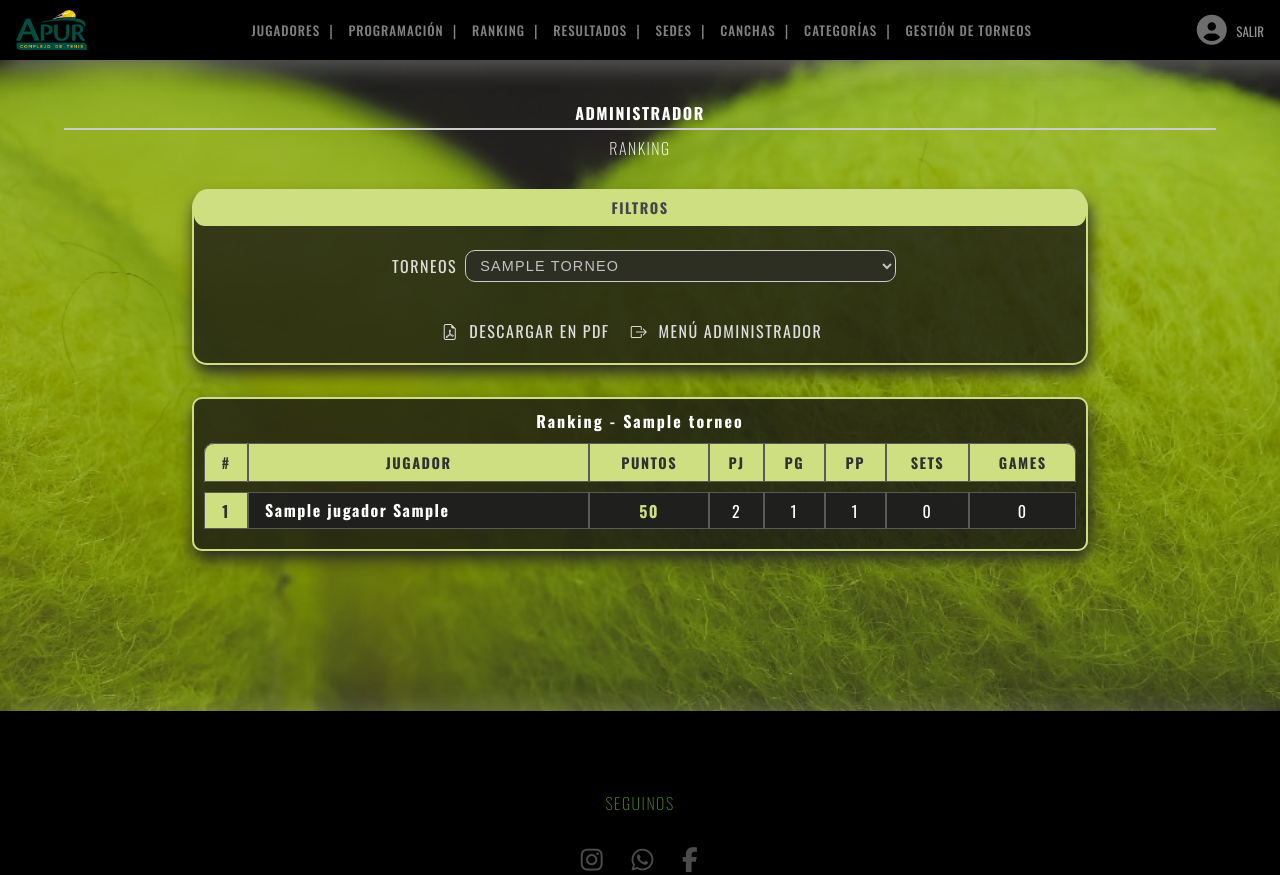
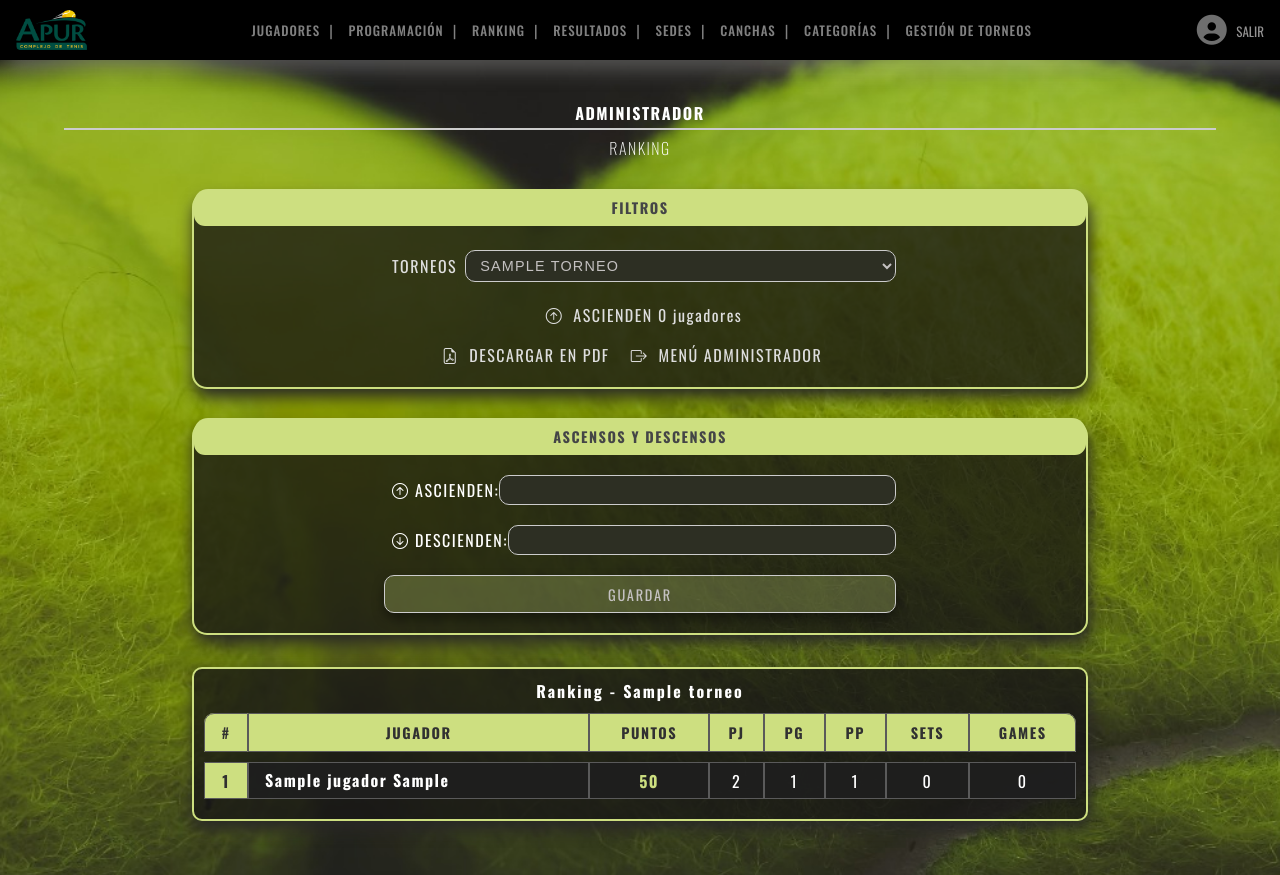
Before and after one commit to CAROLLFLORES/torneos_ranking_tenis, a Django app: page /torneo/1/ranking/ in a window 1280 px wide. Shown: the top 875 px of the page. Run offline with Django 5.2, Linux system fonts and the light colour scheme; a user stored in the database is signed in; tables that the repository leaves empty hold one stand-in row (values such as "Sample post"); some libraries are stand-ins or nearby versions.

Commit message:
agregado de cantidad de jugadores que ascienden y descienden

```diff
--- a/AppDjango/AppDjango/urls.py
+++ b/AppDjango/AppDjango/urls.py
@@ -139,5 +139,7 @@ urlpatterns = [
     path("manifest.json", manifest, name="manifest"),
     path("service-worker.js", service_worker, name="service_worker"),
 
+    path('ranking/<int:torneo_id>/ascensos/',  ranking_views.actualizar_ascensos,  name='actualizar_ascensos'),
+    path('ranking/<int:torneo_id>/descensos/', ranking_views.actualizar_descensos, name='actualizar_descensos'),
 
 ]
--- a/AppDjango/ranking/views.py
+++ b/AppDjango/ranking/views.py
@@ -14,6 +14,46 @@ from django.views.decorators.csrf import csrf_exempt
 import json
 from django.contrib import messages
 from django.http import HttpResponseBadRequest
+from django.shortcuts import render, get_object_or_404, redirect
+from django.contrib.admin.views.decorators import staff_member_required
+from django.contrib import messages
+from .models import Torneo
+
+# ---- Helpers simples para ascensos/descensos por torneo (archivo JSON) ----
+import os, json
+from django.conf import settings
+
+FILE_PATH = os.path.join(settings.BASE_DIR, 'ascensos_descensos.json')
+
+def _read_movs():
+    if not os.path.exists(FILE_PATH):
+        return {"ascensos": {}, "descensos": {}}
+    with open(FILE_PATH, 'r', encoding='utf-8') as f:
+        return json.load(f)
+
+def _write_movs(data):
+    with open(FILE_PATH, 'w', encoding='utf-8') as f:
+        json.dump(data, f, indent=2, ensure_ascii=False)
+
+def get_ascensos(torneo_id, default=0):
+    data = _read_movs()
+    return int(data.get("ascensos", {}).get(str(torneo_id), default))
+
+def set_ascensos(torneo_id, value):
+    data = _read_movs()
+    data.setdefault("ascensos", {})[str(torneo_id)] = int(value)
+    _write_movs(data)
+
+def get_descensos(torneo_id, default=0):
+    data = _read_movs()
+    return int(data.get("descensos", {}).get(str(torneo_id), default))
+
+def set_descensos(torneo_id, value):
+    data = _read_movs()
+    data.setdefault("descensos", {})[str(torneo_id)] = int(value)
+    _write_movs(data)
+# ---------------------------------------------------------------------------
+
 
 
 def contar_sets_ganados(set1_a, set1_b, set2_a, set2_b, set3_a, set3_b):
@@ -45,15 +85,36 @@ def ver_ranking(request, torneo_id):
     else:
         torneo_actual = get_object_or_404(Torneo, id=torneo_id)
 
+    # Valores (sin tocar BD)
+    ascensos_val  = get_ascensos(torneo_actual.id, default=0) if torneo_actual else 0
+    descensos_val = get_descensos(torneo_actual.id, default=0) if torneo_actual else 0
+
     ranking = calcular_ranking(torneo_actual.id, request.user) if torneo_actual else []
+    torneos = Torneo.objects.all().order_by("nombre")
 
-    torneos = Torneo.objects.all().order_by("nombre")
+    # 🔽 NUEVO: torneos destino con el mismo estilo (tipo_juego + tipo)
+    torneos_destino = Torneo.objects.none()
+    if torneo_actual:
+        torneos_destino = (
+            Torneo.objects
+            .filter(
+                tipo_juego=torneo_actual.tipo_juego,  # Single/Doble/Mixto
+                tipo=torneo_actual.tipo               # M / F / Mixto
+            )
+            .exclude(id=torneo_actual.id)
+            .order_by('nombre')
+        )
 
     return render(request, "ranking.html", {
         "torneo_actual": torneo_actual,
         "ranking": ranking,
-        "torneos": torneos
+        "torneos": torneos,
+        "ascensos_val": ascensos_val,
+        "descensos_val": descensos_val,
+        "torneos_destino": torneos_destino,   # 🔥 pásalo al template
+
     })
+
 
 def calcular_ranking(torneo_id, user=None):
     torneo = get_object_or_404(Torneo, id=torneo_id)
@@ -980,3 +1041,31 @@ def revertir_ranking_doble(resultado):
     ranking_perdedor.games -= (games_eq2 - games_eq1)
     ranking_perdedor.puntaje_total_categoria += 50
     ranking_perdedor.save()
+
+
+
+@staff_member_required
+def actualizar_ascensos(request, torneo_id):
+    torneo = get_object_or_404(Torneo, pk=torneo_id)
+    if request.method == 'POST':
+        try:
+            nuevo = int(request.POST.get('ascensos', '0'))
+            if nuevo < 0: raise ValueError
+            set_ascensos(torneo.id, nuevo)
+            messages.success(request, f"Ascienden actualizado a {nuevo} para {torneo.nombre}.")
+        except ValueError:
+            messages.error(request, "Ingresá un número válido (0 o mayor).")
+    return redirect('ver_ranking', torneo_id=torneo.id)
+
+@staff_member_required
+def actualizar_descensos(request, torneo_id):
+    torneo = get_object_or_404(Torneo, pk=torneo_id)
+    if request.method == 'POST':
+        try:
+            nuevo = int(request.POST.get('descensos', '0'))
+            if nuevo < 0: raise ValueError
+            set_descensos(torneo.id, nuevo)
+            messages.success(request, f"Descienden actualizado a {nuevo} para {torneo.nombre}.")
+        except ValueError:
+            messages.error(request, "Ingresá un número válido (0 o mayor).")
+    return redirect('ver_ranking', torneo_id=torneo.id)
--- a/AppDjango/templates/ranking.html
+++ b/AppDjango/templates/ranking.html
@@ -46,6 +45,22 @@
                 </div>
             </div>
             <div id="resultados">
+                        {% if torneo_actual %}
+                        <div class="span-filter">
+                            <i class="bi bi-arrow-up-circle" style="margin-right:5px; color: currentColor;"></i>
+                            ASCIENDEN {{ ascensos_val }} {% if ascensos_val == 1 %}jugador{% else %}jugadores{% endif %}
+                        </div>
+                        {% if descensos_val|default:0 > 0 %}
+                        <div class="span-filter">
+                            <i class="bi bi-arrow-down-circle" style="margin-right:5px; color: currentColor;"></i>
+                            DESCIENDEN {{ descensos_val }} {% if descensos_val == 1 %}jugador{% else %}jugadores{% endif %}
+                        </div>
+                        {% endif %}
+                    {% else %}
+                        RANKING
+                    {% endif %}
+            </div>
+            <div id="resultados">
                 <a onclick="generarPDF()" class="a-options" style="cursor: pointer;">
                     <i class="bi bi-file-earmark-pdf" style="margin-right: 5px;"></i>
                     DESCARGAR EN PDF
@@ -56,9 +71,63 @@
                     MENÚ ADMINISTRADOR
                 </a>
                 {% endif %}
+
             </div>
         </div>
     </div>
+
+     <!-- Ascensos administrador-->
+     <!-- ASCENSOS Y DESCENSOS -->
+    {% if user.is_authenticated and user.is_staff and torneo_actual %}
+    <div class="recuadro-tabla">
+    <div class="green-box-title-btn" style="cursor: pointer;">
+        <h4 style="margin: 0;">ASCENSOS Y DESCENSOS</h4>
+    </div>
+
+    <div class="form-container-torneos">
+        <div class="container-form-filter">
+        <form id="formAscDesc" onsubmit="return guardarAscDesc(event);">
+            {% csrf_token %}
+
+            <!-- ASCIENDEN (una línea) -->
+            <div class="form-row">
+            <div class="form-group">
+                <div class="linea-group">
+                <label class="span-filter" for="ascensos_input" style="display:flex; align-items:center;">
+                    <i class="bi bi-arrow-up-circle" style="margin-right:.35rem; color: currentColor;"></i>
+                    ASCIENDEN:
+                <input id="ascensos_input" type="number" min="0" name="ascensos"
+                        value="{{ ascensos_val|default:'' }}" class="form-control" style="width:120px;">
+                </div>
+                </label>
+            </div>
+            </div>
+
+            <!-- DESCIENDEN (una línea, debajo) -->
+            <div class="form-row">
+            <div class="form-group">
+                <div class="linea-group">
+                <label class="span-filter" for="descensos_input" style="display:flex; align-items:center;">
+                    <i class="bi bi-arrow-down-circle" style="margin-right:.35rem; color: currentColor;"></i>
+                    DESCIENDEN:
+                <input id="descensos_input" type="number" min="0" name="descensos"
+                        value="{{ descensos_val|default:'' }}" class="form-control" style="width:120px;">
+                </label>
+                </div>
+            </div>
+            </div>
+
+            <!-- Botón único abajo -->
+            <div class="btn-filtros">
+            <button type="submit" class="btn-opciones full-width">GUARDAR</button>
+            </div>
+        </form>
+        </div>
+    </div>
+    </div>
+    {% endif %}
+
+
 
     <!-- MODAL ASCENSO -->
     <div class="modal fade" id="modalAscenso" tabindex="-1" aria-labelledby="modalAscensoLabel" aria-hidden="true">
@@ -252,67 +328,79 @@
 </style>
 
 <script>
-    // document.getElementById("btnAbrirModalAscenso").addEventListener("click", function () {
-    //     const seleccionados = [...document.querySelectorAll("input[name='jugadores_seleccionados']:checked")]
-    //         .map(input => input.value);
+// ------- Helpers -------
+function getSeleccionados() {
+  return Array.from(document.querySelectorAll('input[name="jugadores_seleccionados"]:checked'))
+              .map(i => i.value);
+}
 
-    //     if (seleccionados.length === 0) {
-    //         const mensaje = document.getElementById("modalAdvertenciaMensaje");
-    //         mensaje.textContent = "Debes seleccionar al menos un jugador para poder realizar el ascenso.";
-    //         new bootstrap.Modal(document.getElementById("modalAdvertencia")).show();
-    //         return;
-    //     }
+function mostrarAdvertencia(msg) {
+  const mensaje = document.getElementById("modalAdvertenciaMensaje");
+  mensaje.textContent = msg;
+  new bootstrap.Modal(document.getElementById("modalAdvertencia")).show();
+}
 
-    //     document.getElementById("seleccionados_json").value = JSON.stringify(seleccionados);
+// ------- Elementos -------
+const formAscenso         = document.getElementById('formAscenso');
+const inputSeleccionados  = document.getElementById('seleccionados_json');
+const hiddenDestino       = document.getElementById('torneo_destino_hidden');
 
+const modalAscensoEl      = document.getElementById('modalAscenso');
+const modalDescensoEl     = document.getElementById('modalDescenso');
 
-    //     new bootstrap.Modal(document.getElementById("modalAscenso")).show();
-    // });
+const btnAbrirAsc         = document.getElementById('btnAbrirModalAscenso');
+const btnAbrirDesc        = document.getElementById('btnAbrirModalDescenso');
+const btnConfirmAsc       = document.getElementById('btnConfirmarAscenso');
+const btnConfirmDesc      = document.getElementById('btnConfirmarDescenso');
 
-    // ✅ Al hacer submit, ahora sí toma el torneo elegido
-    document.getElementById("formAscenso").addEventListener("submit", function () {
-        const selectTorneo = document.querySelector("select[name='torneo_destino']");
-        document.getElementById("torneo_destino_hidden").value = selectTorneo.value;
-    });
+// ------- Abrir modal ASCENSO -------
+if (btnAbrirAsc) {
+  btnAbrirAsc.addEventListener('click', () => {
+    const seleccionados = getSeleccionados();
+    if (!seleccionados.length) {
+      mostrarAdvertencia("Debes seleccionar al menos un jugador para poder realizar el ascenso.");
+      return;
+    }
+    inputSeleccionados.value = JSON.stringify(seleccionados);
+    new bootstrap.Modal(modalAscensoEl).show();
+  });
+}
 
-// ✅ DESCENSO
-// document.getElementById("btnAbrirModalDescenso").addEventListener("click", function () {
-//     const seleccionados = [...document.querySelectorAll("input[name='jugadores_seleccionados']:checked")]
-//         .map(input => input.value);
+// ------- Abrir modal DESCENSO -------
+if (btnAbrirDesc) {
+  btnAbrirDesc.addEventListener('click', () => {
+    const seleccionados = getSeleccionados();
+    if (!seleccionados.length) {
+      mostrarAdvertencia("Debes seleccionar al menos un jugador para continuar.");
+      return;
+    }
+    inputSeleccionados.value = JSON.stringify(seleccionados);
+    new bootstrap.Modal(modalDescensoEl).show();
+  });
+}
 
-//     if (seleccionados.length === 0) {
-//         const mensaje = document.getElementById("modalAdvertenciaMensaje");
-//         mensaje.textContent = "Debes seleccionar al menos un jugador para continuar.";
-//         new bootstrap.Modal(document.getElementById("modalAdvertencia")).show();
-//         return;
-//     }
+// ------- Confirmar ASCENSO (envía el form por atributo form="formAscenso") -------
+if (btnConfirmAsc) {
+  btnConfirmAsc.addEventListener('click', () => {
+    const selectTorneo = modalAscensoEl.querySelector('select[name="torneo_destino"]');
+    hiddenDestino.value = (selectTorneo && selectTorneo.value) ? selectTorneo.value : '';
+  });
+}
 
-//     // Setear seleccionados
-//     document.getElementById("seleccionados_json").value = JSON.stringify(seleccionados);
+// ------- Confirmar DESCENSO (envía manualmente el form) -------
+if (btnConfirmDesc) {
+  btnConfirmDesc.addEventListener('click', () => {
+    const selectTorneo = modalDescensoEl.querySelector('select[name="torneo_destino"]');
+    if (!selectTorneo || !selectTorneo.value) {
+      mostrarAdvertencia("Seleccioná un torneo destino antes de continuar.");
+      return;
+    }
+    hiddenDestino.value = selectTorneo.value;
+    formAscenso.submit();
+  });
+}
+</script>
 
-//     // Obtener torneo destino
-//     const selectTorneo = document.querySelector("#modalDescenso select[name='torneo_destino']");
-//     if (selectTorneo) {
-//         document.getElementById("torneo_destino_hidden").value = selectTorneo.value;
-//     }
-
-//     // Abrir modal
-//     new bootstrap.Modal(document.getElementById("modalDescenso")).show();
-// });
-
-// ✅ Confirmar DESCENSO (envía el form)
-// document.getElementById("btnConfirmarDescenso").addEventListener("click", function () {
-//     const selectTorneo = document.querySelector("#modalDescenso select[name='torneo_destino']");
-//     if (selectTorneo && selectTorneo.value) {
-//         document.getElementById("torneo_destino_hidden").value = selectTorneo.value;
-//         document.getElementById("formAscenso").submit();
-//     } else {
-//         const mensaje = document.getElementById("modalAdvertenciaMensaje");
-//         mensaje.textContent = "Seleccioná un torneo destino antes de continuar.";
-//         new bootstrap.Modal(document.getElementById("modalAdvertencia")).show();
-//     }
-// });
-</script>
 
 
 
@@ -393,6 +481,43 @@ async function generarPDF() {
     }
 }
 
+
+
+function postForm(url, body, csrfToken) {
+  return fetch(url, {
+    method: 'POST',
+    credentials: 'same-origin',         // 🔒 manda cookies/sesión
+    redirect: 'manual',                 // 🔑 NO seguir el redirect (deja vivos los messages)
+    headers: {
+      'X-CSRFToken': csrfToken,
+      'Content-Type': 'application/x-www-form-urlencoded;charset=UTF-8',
+      'X-Requested-With': 'XMLHttpRequest'
+    },
+    body: new URLSearchParams(body).toString()
+  });
+}
+
+function guardarAscDesc(e) {
+  e.preventDefault();
+  const asc = document.getElementById('ascensos_input').value.trim();
+  const des = document.getElementById('descensos_input').value.trim();
+  const csrf = document.querySelector('#formAscDesc [name=csrfmiddlewaretoken]').value;
+
+  const promises = [];
+  if (asc !== '') promises.push(postForm("{% url 'actualizar_ascensos' torneo_actual.id %}", { ascensos: asc }, csrf));
+  if (des !== '') promises.push(postForm("{% url 'actualizar_descensos' torneo_actual.id %}", { descensos: des }, csrf));
+
+  if (promises.length === 0) {
+    alert("Completá al menos un valor para guardar.");
+    return false;
+  }
+
+  Promise.all(promises)
+    .then(() => location.reload())
+    .catch(() => alert("❌ Error al guardar. Intentá nuevamente."));
+  return false;
+}
+
 </script>
 
 
--- a/AppDjango/torneo/views.py
+++ b/AppDjango/torneo/views.py
@@ -48,6 +48,7 @@ import os
 from django.conf import settings
 from datetime import datetime, timedelta
 
+
 ruta_imagen = os.path.join(settings.BASE_DIR, 'static', 'imagenes', 'apur.png')
 
 def es_admin(user):
```
Also changed, not shown: other parts of AppDjango/templates/ranking.html (+22 -16 lines), AppDjango/ascensos_descensos.json (added, +10 -0 lines).
